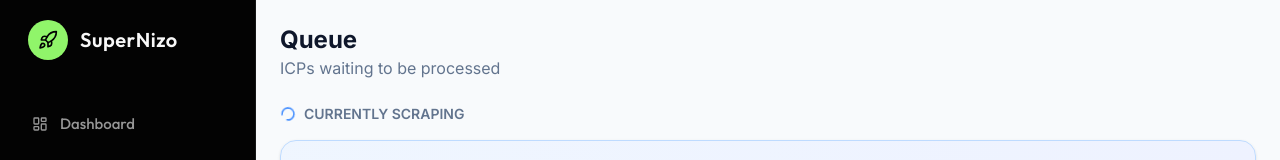
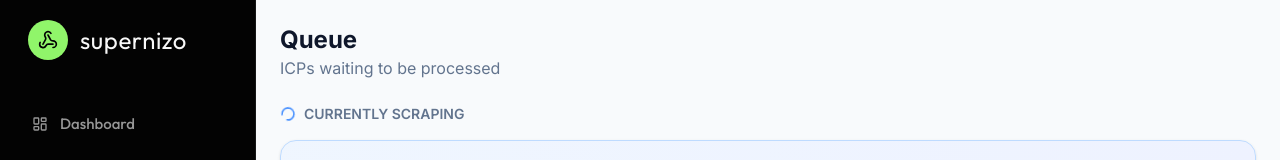
Before and after one commit to Cogent-Solutions-Developments/lead-gen-dashboard, a Next.js app: page /queue in a window 1280 px wide. Shown: the top 160 px of the page. Built offline with nearby package versions, Linux system fonts and the light colour scheme.

Commit message:
Update Sidebar component: replace Rocket icon with Webhook, add rotation effect to logo, and adjust styles

```diff
--- a/components/layout/Sidebar.tsx
+++ b/components/layout/Sidebar.tsx
@@ -3,12 +3,13 @@
 import Link from "next/link";
 import { usePathname } from "next/navigation";
 import { motion } from "framer-motion";
-import { LayoutDashboard, Rocket, Plus, Clock, CheckCircle, Settings } from "lucide-react";
+import { LayoutDashboard, Webhook, Plus, Clock, CheckCircle, Settings } from "lucide-react";
 import { Button } from "@/components/ui/button";
+import { useEffect, useState } from "react";
 
 const navItems = [
   { name: "Dashboard", href: "/", icon: LayoutDashboard },
-  { name: "Campaigns", href: "/campaigns", icon: Rocket },
+  { name: "Campaigns", href: "/campaigns", icon: Webhook },
   { name: "New Campaign", href: "/campaigns/new", icon: Plus },
   { name: "Queue", href: "/queue", icon: Clock },
   { name: "Completed", href: "/completed", icon: CheckCircle },
@@ -16,33 +17,58 @@ const navItems = [
 
 export function Sidebar() {
   const pathname = usePathname();
+  const [rotation, setRotation] = useState(0);
+
+  // Logic for random rotation intervals
+  useEffect(() => {
+    let timeoutId: NodeJS.Timeout;
+
+    const rotateIcon = () => {
+      // Add 360 degrees to current rotation to spin it
+      setRotation((prev) => prev + 360);
+
+      // Calculate a random delay between 3000ms (3s) and 10000ms (10s)
+      const randomDelay = Math.floor(Math.random() * 7000) + 3000;
+
+      // Schedule next rotation
+      timeoutId = setTimeout(rotateIcon, randomDelay);
+    };
+
+    // Start the first rotation after 2 seconds
+    timeoutId = setTimeout(rotateIcon, 2000);
+
+    return () => clearTimeout(timeoutId);
+  }, []);
 
   return (
     <motion.aside
       initial={{ x: -20, opacity: 0 }}
       animate={{ x: 0, opacity: 1 }}
       transition={{ duration: 0.3 }}
-      // Changed: Using sidebar-specific vars for the Deep Black background
       className="fixed left-0 top-0 z-40 h-screen w-64 border-r border-sidebar-border bg-sidebar p-5 text-sidebar-foreground font-sans"
     >
       {/* Logo */}
       <div className="mb-10 flex items-center gap-3 px-2">
         <motion.div
           initial={{ scale: 0 }}
-          animate={{ scale: 1 }}
-          transition={{ delay: 0.2, type: "spring" }}
-          // Changed: Green logo icon background
+          // Animate both scale (on load) and rotation (periodically)
+          animate={{ scale: 1, rotate: rotation }}
+          // Custom transition: bouncy spring for scale, smooth easing for rotation
+          transition={{
+            scale: { type: "spring", stiffness: 260, damping: 20 },
+            rotate: { duration: 2, ease: "easeInOut" } // Smooth techy spin
+          }}
           className="flex h-10 w-10 items-center justify-center rounded-full bg-sidebar-primary text-sidebar-primary-foreground"
         >
-          <Rocket className="h-5 w-5" />
+          <Webhook className="h-5 w-5" />
         </motion.div>
         <motion.span
           initial={{ opacity: 0, x: -10 }}
           animate={{ opacity: 1, x: 0 }}
           transition={{ delay: 0.3 }}
-          className="text-xl font-semibold tracking-wide text-sidebar-foreground"
+          className="text-2xl font-regular tracking-wide text-sidebar-foreground"
         >
-          SuperNizo
+          supernizo
         </motion.span>
       </div>
 
@@ -59,10 +85,6 @@ export function Sidebar() {
               <Link href={item.href}>
                 <Button
                   variant="ghost"
-                  // Changed:
-                  // 1. Active: Neon Green BG (sidebar-primary) with Black Text (sidebar-primary-foreground)
-                  // 2. Inactive: Grey text, light hover
-                  // 3. Rounded-full for the pill shape seen in the inspiration
                   className={`w-full justify-start gap-3 rounded-full px-4 py-6 text-[15px] font-medium transition-all duration-200 ${
                     isActive
                       ? "bg-sidebar-primary text-sidebar-primary-foreground shadow-md hover:bg-sidebar-primary/90"
```
